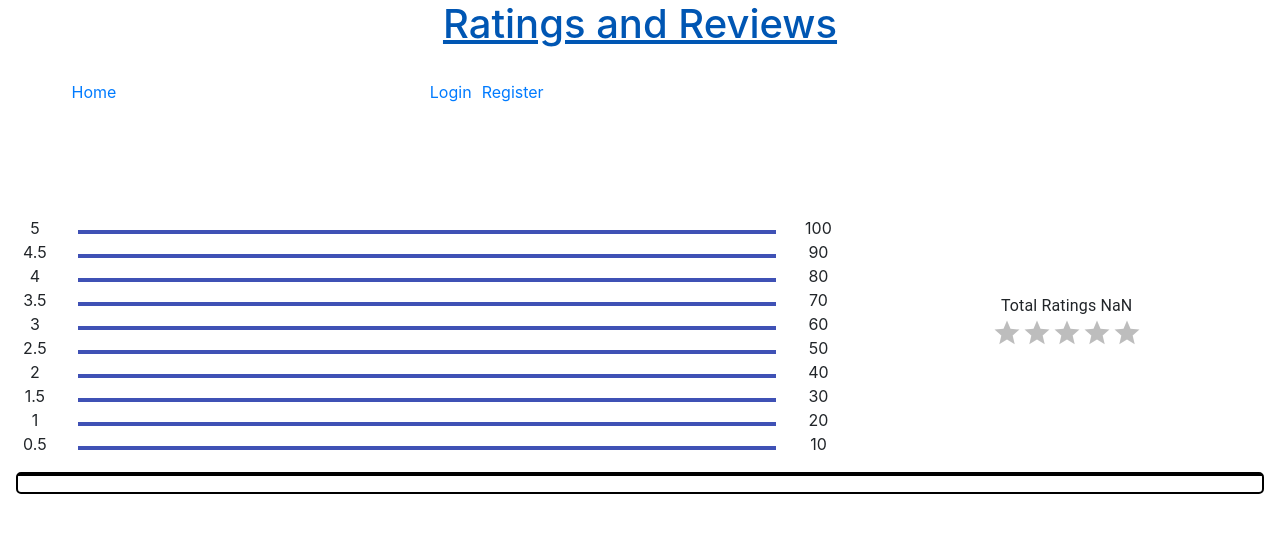
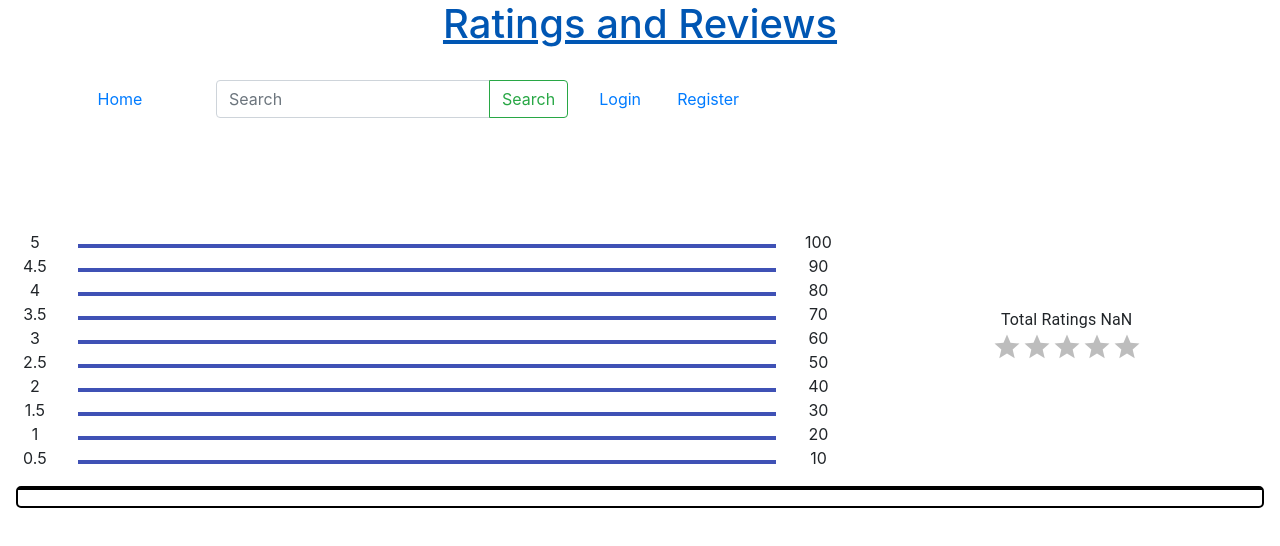
Before and after one commit to yswarkare/Rating_And_Reviews_Website, a React (Create React App) app in the folder ratings-and-reviews/: page /product-page/1 in a window 1280 px wide. Shown: the top 546 px of the page. Built offline with nearby package versions, Linux system fonts and the light colour scheme; no server answers.

Commit message:
searchbox

```diff
--- a/ratings-and-reviews/src/Components/searchBox.js
+++ b/ratings-and-reviews/src/Components/searchBox.js
@@ -4,7 +4,14 @@ class SearchBox extends Component {
     render(){
         return(
             <div className="admin-dashboard">
-
+                <div>
+                    <div className="input-group mx-auto">
+                        <input type="text" className="form-control" placeholder="Search" aria-label="Recipient's username" aria-describedby="button-addon2"/>
+                        <div className="input-group-append">
+                        <button className="btn btn-outline-success" type="button" id="button-addon2">Search</button>
+                        </div>
+                    </div>
+                </div>
             </div>
         )
     }
```
